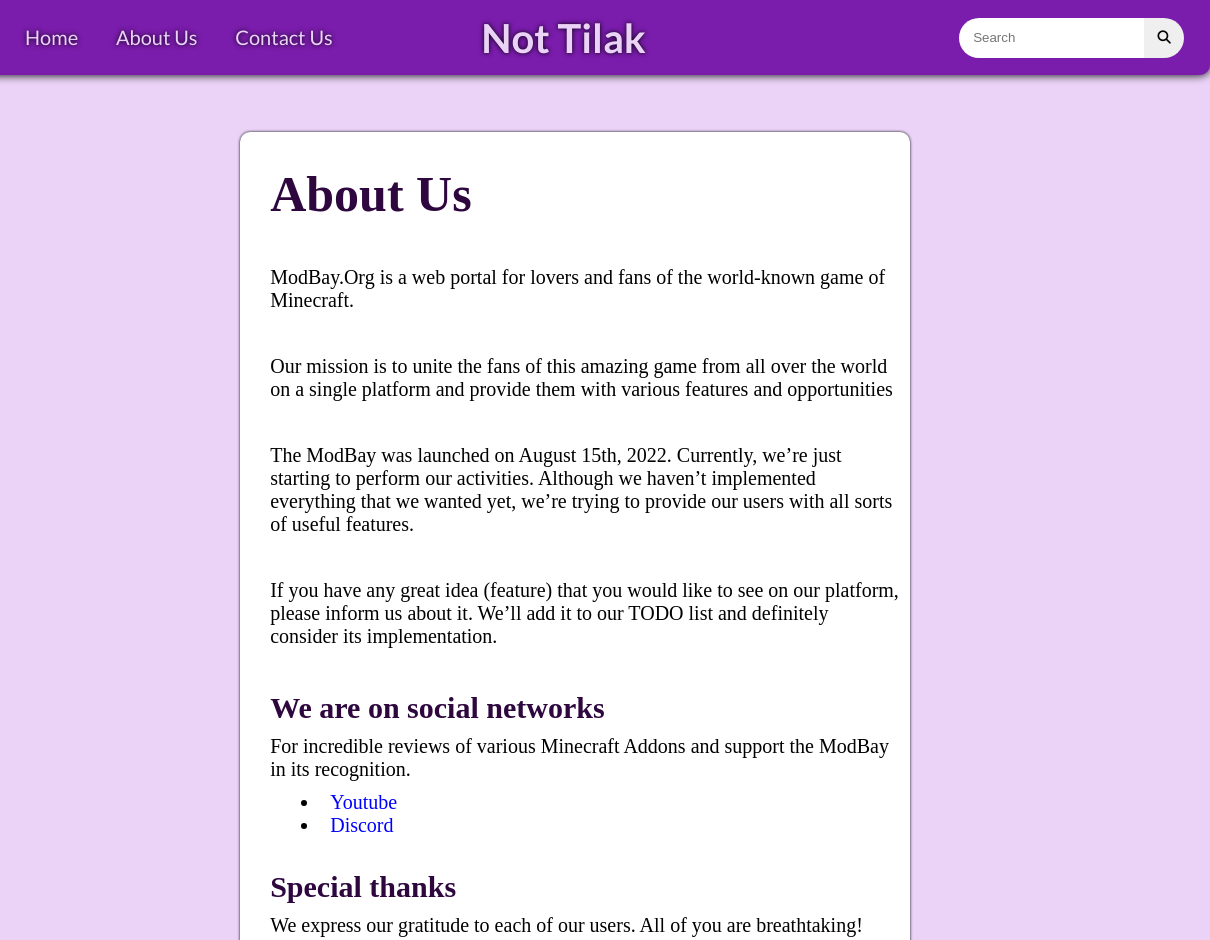
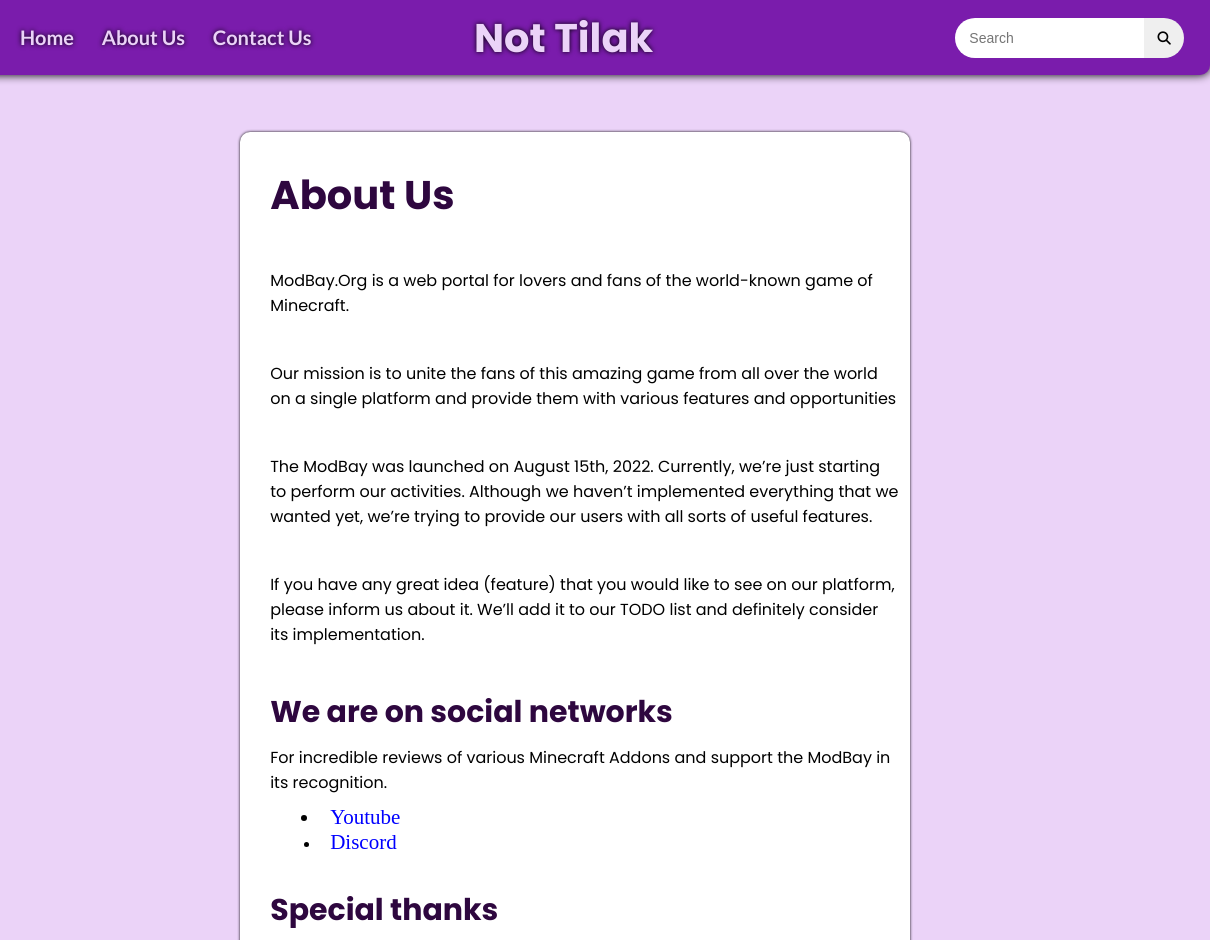
Before and after one commit to tilakgupta2005/Creation-Showcase-Website, a plain HTML site: page website/Other pages/About-us.html in a window 1280 px wide. Shown: the top 940 px of the page, 70-1280 px from the left. Drawn offline with Linux system fonts and the light colour scheme.

Commit message:
added font family

```diff
--- a/website/Css/Nav-bar.css
+++ b/website/Css/Nav-bar.css
@@ -36,6 +36,8 @@ a {
 
 .navop {
   color: #EBD3F8;
+  font-weight: 501;
+  margin: 5px;
 }
 
 #sidemenu {
@@ -49,6 +51,7 @@ a {
   z-index: -9999;
   visibility: hidden;
   font-family: "Lato", sans-serif;
+  font-weight: 700;
 }
 
 .relative {
@@ -138,6 +141,7 @@ a {
     border: none;
     border-radius: 20px 0px 0px 20px;
     padding-left: 10px;
+    font-size: 14px;
   }
 
   #search-box form button {
--- a/website/Css/style.css
+++ b/website/Css/style.css
@@ -1,4 +1,6 @@
 @import url('https://fonts.googleapis.com/css2?family=Lato:ital,wght@0,100;0,300;0,400;0,700;0,900;1,100;1,300;1,400;1,700;1,900&display=swap');
+@import url('https://fonts.googleapis.com/css2?family=Poppins:ital,wght@0,100;0,200;0,300;0,400;0,500;0,600;0,700;0,800;0,900;1,100;1,200;1,300;1,400;1,500;1,600;1,700;1,800;1,900&display=swap');
+@import url('https://fonts.googleapis.com/css2?family=Open+Sans:ital,wght@0,300..800;1,300..800&family=Poppins:ital,wght@0,100;0,200;0,300;0,400;0,500;0,600;0,700;0,800;0,900;1,100;1,200;1,300;1,400;1,500;1,600;1,700;1,800;1,900&display=swap');
 
 * {
   margin: 0px;
@@ -15,7 +17,6 @@
   font-size: 20px;
   width: 100%;
   position: sticky 100%;
-
   font-family: "Lato", sans-serif;
   box-shadow: 0px 0px 10px rgb(0, 0, 0);
   z-index: 9999;
@@ -34,10 +35,15 @@ h1 {
   font-size: 50px;
   color: #2E073F;
   margin: 10px;
+  font-family: "Poppins", sans-serif;
+  font-weight: 700;
 }
 
 p {
   margin: 10px;
+  font-family: "Poppins", sans-serif;
+  font-weight: 400;
+  font-style: normal;
 }
 
 #main {
@@ -70,7 +76,7 @@ img {
   margin: -1.7% auto 0px auto;
   width: 96%;
   border-radius: 10px;
-  box-shadow: 0px 0px 1px rgb(0, 0, 0);
+  box-shadow: 0px 0px 2px rgb(0, 0, 0);
   display: flex;
 }
 
@@ -120,7 +126,7 @@ details {
 
   .about {
     margin-left: 30px;
-    font-size: 20px;
+    font-size: 16px;
   }
 
   h1 .about{
@@ -175,7 +181,7 @@ details {
 }
 
 p{
-  font-size: 20px;
+  font-size: 16px;
 }
 
 #h1index{
--- a/website/Other pages/About-us.html
+++ b/website/Other pages/About-us.html
@@ -68,7 +68,7 @@
         <section class="centercont">
             <div id="about" class="cont">
                 <br>
-                <h1 class="about" style="font-size: 50px;">About Us</h1>
+                <h1 class="about" style="font-size: 40px;">About Us</h1>
                 <br>
                 <p class="about">ModBay.Org is a web portal for lovers and fans of the world-known game of Minecraft.
                 </p>
@@ -87,9 +87,9 @@
                 <p class="about">For incredible reviews of various Minecraft Addons and support the ModBay in its
                     recognition.</p>
                 <ul class="about">
-                    <li class="about" style="margin-left: 50px; "><a style=" color: blue;"
+                    <li class="about" style="margin-left: 50px; font-size: 21px;"><a style=" color: blue;"
                             href="https://www.youtube.com/channel/UCd0K3J64pA78s3WN53q74RA">Youtube</a></li>
-                    <li style="margin-left: 50px; "><a style=" color: blue;"
+                    <li style="margin-left: 50px; "><a style=" color: blue; font-size: 21px;"
                             href="https://discord.com/invite/nvQvAyqsZw">Discord</a></li>
                 </ul>
 
```
Also changed, not shown: index.html (+2 -6 lines), website/Other pages/contactus.html (+2 -2 lines).
